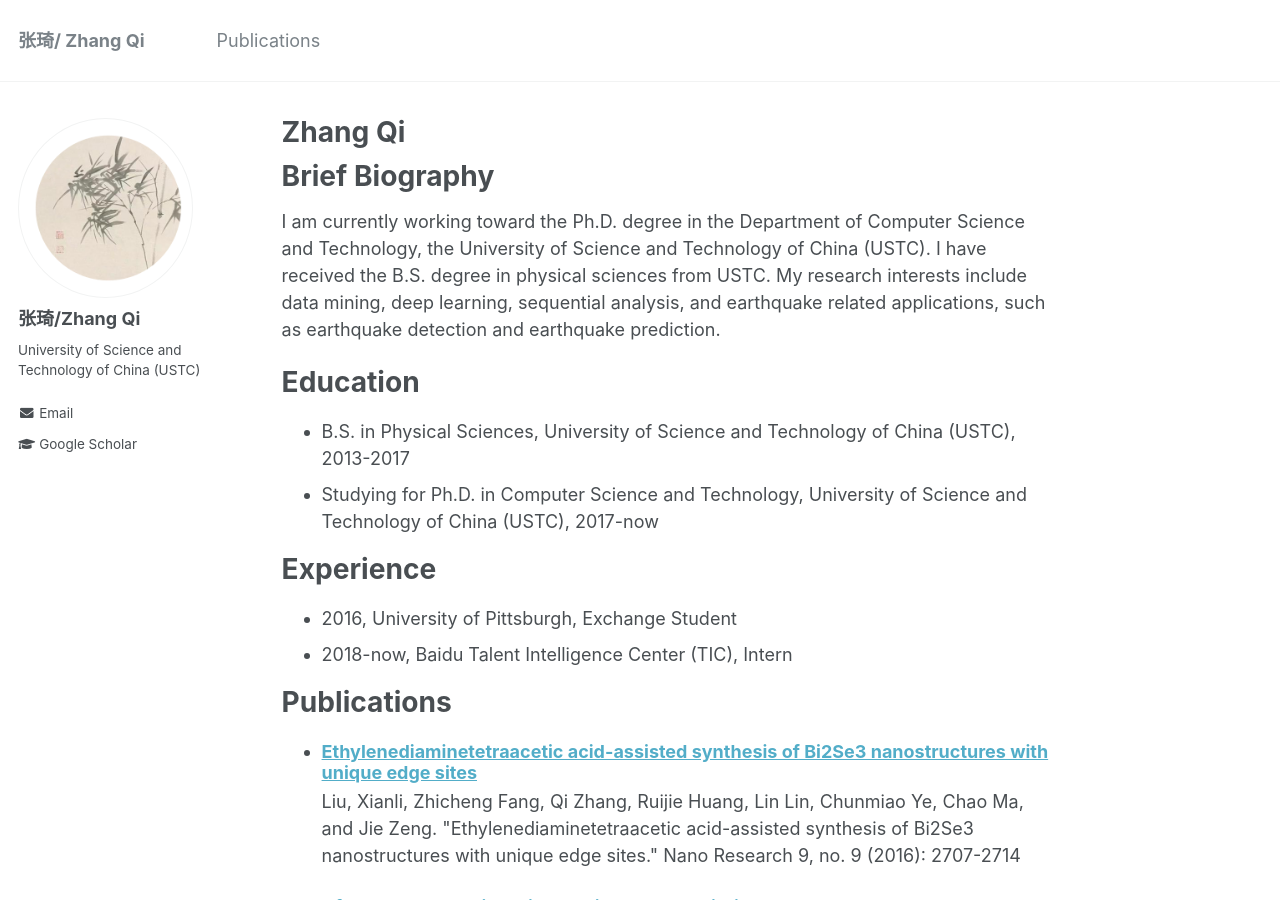
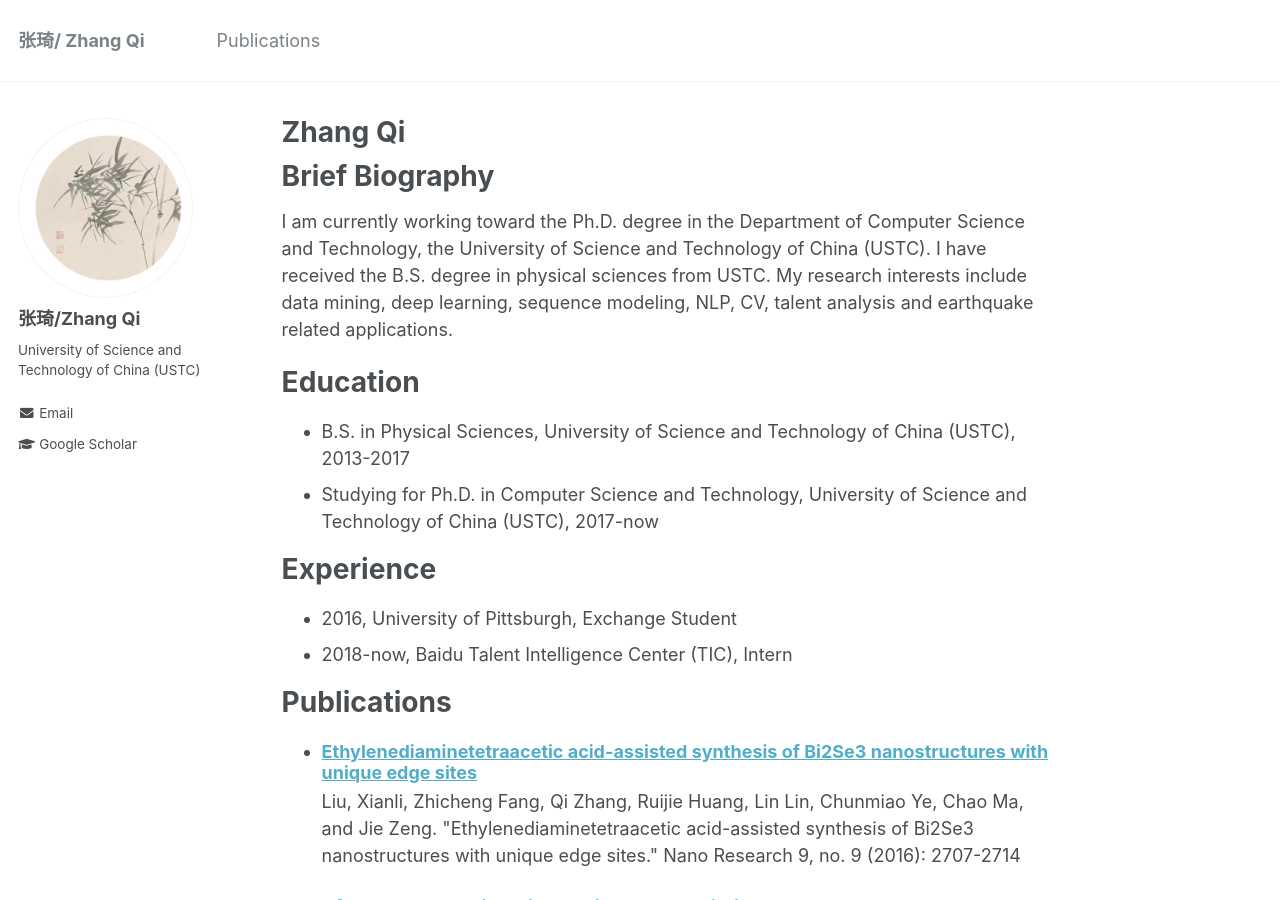
Before and after one commit to 7-Z-7/7-Z-7.github.io, a Jekyll site: the page built from _pages/about.md, in a window 1280 px wide and 900 px high. Built offline with Jekyll 4.4.1, drawn with Linux system fonts in a browser that asks for light colours.

Commit message:
Update about.md

```diff
--- a/_pages/about.md
+++ b/_pages/about.md
@@ -9,7 +9,7 @@ redirect_from:
 ---
 Brief Biography
 ======
-I am currently working toward the Ph.D. degree in the Department of Computer Science and Technology, the University of Science and Technology of China (USTC). I have received the B.S. degree in physical sciences from USTC. My research interests include data mining, deep learning, sequential analysis, and earthquake related applications, such as earthquake detection and earthquake prediction.
+I am currently working toward the Ph.D. degree in the Department of Computer Science and Technology, the University of Science and Technology of China (USTC). I have received the B.S. degree in physical sciences from USTC. My research interests include data mining, deep learning, sequence modeling, NLP, CV, talent analysis and earthquake related applications.
 
 Education
 ======
```
